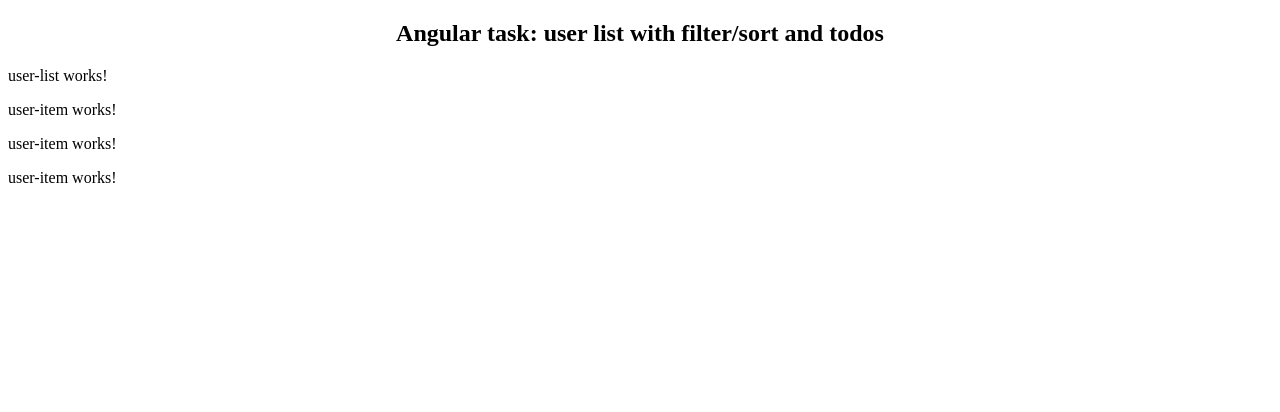
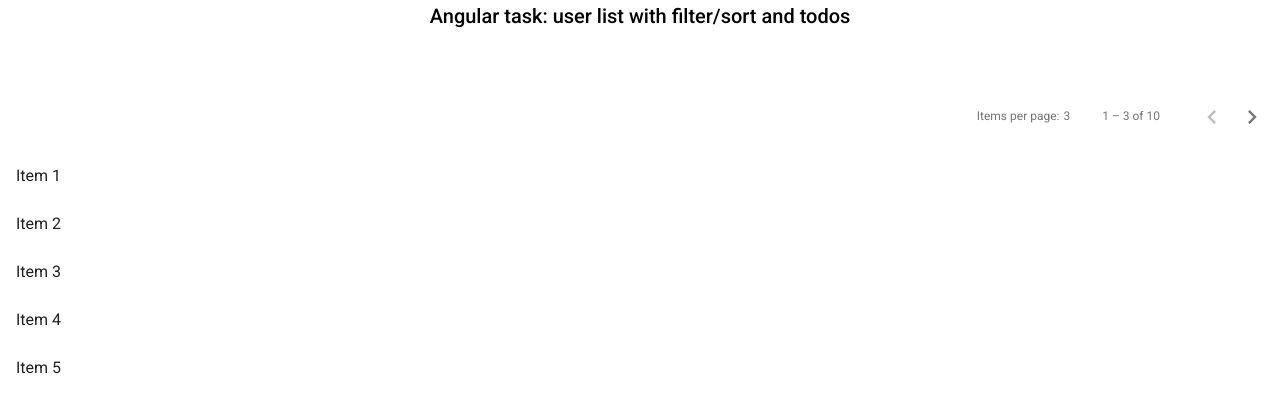
Before and after one commit to IudinAleksei/ng-user-list, an Angular app: page /home in a window 1280 px wide. Shown: the top 412 px of the page. Built offline with nearby package versions, Linux system fonts and the light colour scheme.

Commit message:
feat: add angular material, add paginator to main page

```diff
--- a/angular.json
+++ b/angular.json
@@ -31,6 +31,7 @@
               "src/assets"
             ],
             "styles": [
+              "./node_modules/@angular/material/prebuilt-themes/indigo-pink.css",
               "src/styles.scss"
             ],
             "scripts": []
@@ -94,6 +95,7 @@
               "src/assets"
             ],
             "styles": [
+              "./node_modules/@angular/material/prebuilt-themes/indigo-pink.css",
               "src/styles.scss"
             ],
             "scripts": []
--- a/package.json
+++ b/package.json
@@ -12,10 +12,12 @@
   "private": true,
   "dependencies": {
     "@angular/animations": "~11.1.1",
+    "@angular/cdk": "^11.1.1",
     "@angular/common": "~11.1.1",
     "@angular/compiler": "~11.1.1",
     "@angular/core": "~11.1.1",
     "@angular/forms": "~11.1.1",
+    "@angular/material": "^11.1.1",
     "@angular/platform-browser": "~11.1.1",
     "@angular/platform-browser-dynamic": "~11.1.1",
     "@angular/router": "~11.1.1",
--- a/src/app/components/header/header.component.html
+++ b/src/app/components/header/header.component.html
@@ -1,3 +1,3 @@
-<header class="header">
+<header class="mat-display-4">
   <h2>Angular task: user list with filter/sort and todos</h2>
 </header>
--- a/src/app/components/user-list/user-list.component.html
+++ b/src/app/components/user-list/user-list.component.html
@@ -1,4 +1,13 @@
-<p>user-list works!</p>
-<app-user-item></app-user-item>
-<app-user-item></app-user-item>
-<app-user-item></app-user-item>
+<mat-paginator [length]="length"
+               [pageSize]="pageSize"
+               (page)="pageEvent = $event"
+               >
+</mat-paginator>
+<mat-list role="list">
+  <mat-list-item role="listitem">Item 1</mat-list-item>
+  <mat-list-item role="listitem">Item 2</mat-list-item>
+  <mat-list-item role="listitem">Item 3</mat-list-item>
+  <mat-list-item role="listitem">Item 4</mat-list-item>
+  <mat-list-item role="listitem">Item 5</mat-list-item>
+  <mat-list-item role="listitem">{{pageEvent.pageSize}}</mat-list-item>
+</mat-list>
--- a/src/app/components/user-list/user-list.component.ts
+++ b/src/app/components/user-list/user-list.component.ts
@@ -1,15 +1,21 @@
-import { Component, OnInit } from '@angular/core';
+import { Component, EventEmitter, OnInit, Output } from '@angular/core';
+import { PageEvent } from '@angular/material/paginator';
 
 @Component({
   selector: 'app-user-list',
   templateUrl: './user-list.component.html',
   styleUrls: ['./user-list.component.scss']
 })
+
 export class UserListComponent implements OnInit {
+
+  length = 10;
+  pageSize = 3;
+
+  pageEvent: PageEvent = new PageEvent();
 
   constructor() { }
 
   ngOnInit(): void {
   }
-
 }
--- a/src/index.html
+++ b/src/index.html
@@ -6,8 +6,11 @@
   <base href="/">
   <meta name="viewport" content="width=device-width, initial-scale=1">
   <link rel="icon" type="image/x-icon" href="favicon.ico">
+  <link rel="preconnect" href="https://fonts.gstatic.com">
+  <link href="https://fonts.googleapis.com/css2?family=Roboto:wght@300;400;500&display=swap" rel="stylesheet">
+  <link href="https://fonts.googleapis.com/icon?family=Material+Icons" rel="stylesheet">
 </head>
-<body>
+<body class="mat-typography">
   <app-root></app-root>
 </body>
 </html>
--- a/src/styles.scss
+++ b/src/styles.scss
@@ -1 +1,5 @@
 /* You can add global styles to this file, and also import other style files */
+@import '@angular/material/prebuilt-themes/deeppurple-amber.css';
+
+html, body { height: 100%; }
+body { margin: 0; font-family: Roboto, "Helvetica Neue", sans-serif; }
```
Also changed, not shown: src/app/app.module.ts (+8 -1 lines), 1 other file (tests, documents, lock files or other folders).
